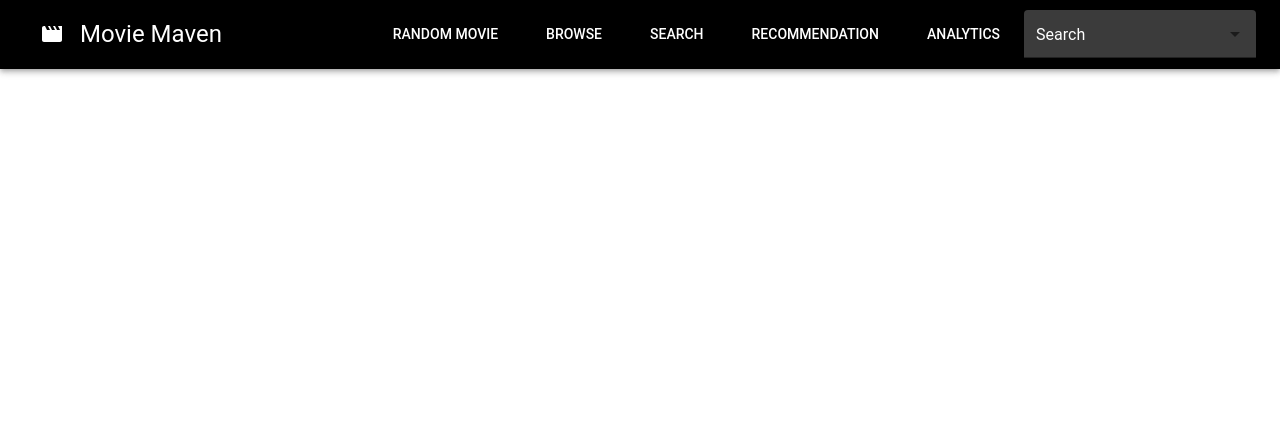
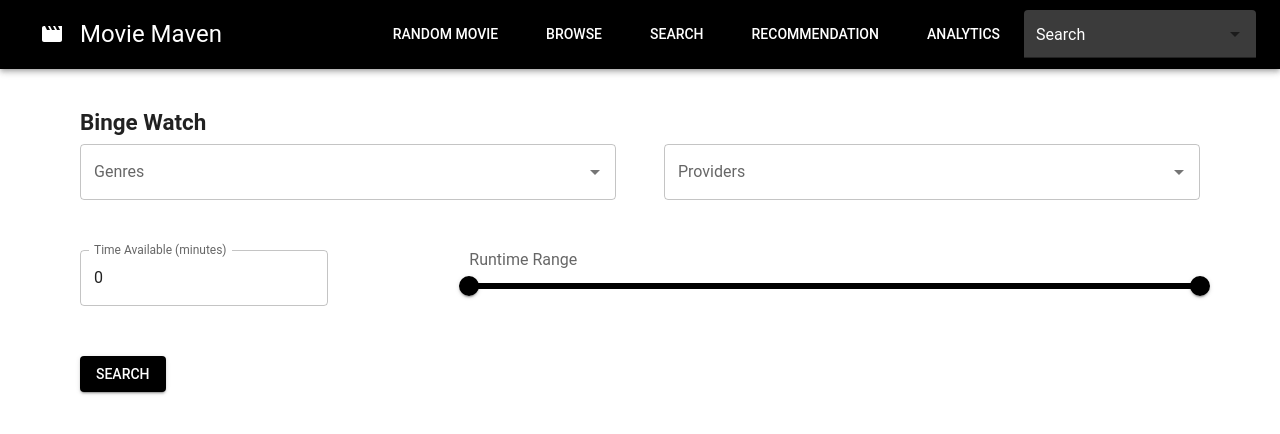
Before and after one commit to aywang71/Movie-Maven-DB-Project, a React (Create React App) app in the folder client/: page /bingeWatch in a window 1280 px wide. Shown: the top 434 px of the page. Built offline with nearby package versions, Linux system fonts and the light colour scheme.

Commit message:
implemented binge page

```diff
--- a/client/src/components/GridComponent.js
+++ b/client/src/components/GridComponent.js
@@ -1,10 +1,10 @@
 import React, { useState } from 'react';
-import { Grid, Box, IconButton } from '@mui/material';
+import { Grid, Box, IconButton, Typography } from '@mui/material';
 import { Link } from 'react-router-dom';
 import KeyboardArrowLeftIcon from '@mui/icons-material/KeyboardArrowLeft';
 import KeyboardArrowRightIcon from '@mui/icons-material/KeyboardArrowRight';
 
-const GridComponent = ({ items, type }) => {
+const GridComponent = ({ items, type, binge }) => {
   const imageKey = type === 'movie' ? 'poster_path' : 'provider_path';
   const linkTo = type === 'movie' ? '/movieInformation/' : '/platformInformation/';
 
@@ -31,16 +31,23 @@ const GridComponent = ({ items, type }) => {
   return (
     <>
       <Grid container spacing={3}>
-        {currentItems.map((item) => (
+        {currentItems.map((item, index) => (
           <Grid item key={item.id} xs={2}>
             <Box>
               <Link to={linkTo + item.id}>
                 <img
-                  src={`https://image.tmdb.org/t/p/w500${item[imageKey]}`}
+                  src={`https://image.tmdb.org/t/p/original${item[imageKey]}`}
                   alt={item.title}
                   style={{ width: '100%', height: '100%', objectFit: 'cover' }}
                 />
               </Link>
+              {/* Movie order and cumulative time */}
+              {binge && (
+                <Box mt={1}>
+                  <Typography variant="subtitle2">Movie Order: {startIndex + index + 1}</Typography>
+                  <Typography variant="subtitle2">Cumulative Time: {item.cumulative_time}</Typography>
+                </Box>
+              )}
             </Box>
           </Grid>
         ))}
--- a/client/src/pages/BingeWatchPage.js
+++ b/client/src/pages/BingeWatchPage.js
@@ -1,9 +1,172 @@
+import React, { useState } from 'react';
+import { TextField, Button, Grid, Box, Typography, Slider, InputLabel, Autocomplete, CircularProgress, Snackbar } from '@mui/material';
+import MuiAlert from '@mui/material/Alert';
+
+import { genres, providers } from "../utils";
+import GridComponent from '../components/GridComponent';
+
 const BingeWatchPage = () => {
-    return (
-        <div >
+  const [searchCriteria, setSearchCriteria] = useState({
+    genres: [],
+    providers: [],
+    timeAvailable: 0,
+    runtimeRange: [60, 180]
+  });
+  const [searchResults, setSearchResults] = useState([]);
+  const [isLoading, setIsLoading] = useState(false);
+  const [errorMessage, setErrorMessage] = useState('');
 
-        </div>
-    );
+  // Function to handle autocomplete change for genres
+  const handleGenreChange = (event, value) => {
+    setSearchCriteria(prevState => ({
+      ...prevState,
+      genres: value,
+    }));
+  };
+
+  // Function to handle autocomplete change for providers
+  const handleProviderChange = (event, value) => {
+    setSearchCriteria(prevState => ({
+      ...prevState,
+      providers: value,
+    }));
+  };
+
+  // Function to handle slider change for release date range
+  const handleRuntimeChange = (event, newValue) => {
+    setSearchCriteria(prevState => ({
+      ...prevState,
+      runtimeRange: newValue,
+    }));
+  };
+
+  // Function to handle time available change
+  const handleTimeAvailableChange = (event) => {
+    setSearchCriteria(prevState => ({
+        ...prevState,
+        timeAvailable: event.target.value,
+      }));
+  };
+
+  // Function to handle form submission
+  const handleSubmit = async (event) => {
+    event.preventDefault();
+
+    // Validate time available
+    const timeAvailableInt = parseInt(searchCriteria.timeAvailable);
+    if (isNaN(timeAvailableInt) || timeAvailableInt < 60) {
+      setErrorMessage('Time available must be an integer greater than, or equal to, 60.');
+      return;
+    }
+
+    setIsLoading(true);
+
+    fetch(`http://localhost:8080/binge_watching?`
+      + (searchCriteria.genres.length > 0 ? `genres_list=${searchCriteria.genres.toString()}&` : '')
+      + (searchCriteria.providers.length > 0 ? `providers_list=${searchCriteria.providers.map(provider => provider.platform_id).toString()}&` : '')
+      + `min_runtime=${searchCriteria.runtimeRange[0]}&`
+      + `max_runtime=${searchCriteria.runtimeRange[1]}&`
+      + `time_available=${searchCriteria.timeAvailable}`
+    )
+      .then(resp => resp.json())
+      .then(respJson => setSearchResults(respJson))
+      .catch(error => console.error(error))
+      .finally(() => setIsLoading(false));
+  };
+
+  // Function to handle Snackbar close
+  const handleCloseSnackbar = () => {
+    setErrorMessage('');
+  };
+
+  return (
+    <Box display="flex" flexDirection="column" justifyContent="center" alignItems="center">
+      <Grid container spacing={2} sx={{ m: 'auto', maxWidth: 1200, p: 5 }}>
+        {/* Title */}
+        <Typography variant="h4" gutterBottom>
+          Binge Watch
+        </Typography>
+        <Grid container spacing={6} justifyContent="center" alignItems="center">
+          {/* Genres */}
+          <Grid item xs={12} md={6}>
+            <Autocomplete
+              multiple
+              id="genres"
+              options={genres}
+              getOptionLabel={(option) => option}
+              value={searchCriteria.genres}
+              onChange={handleGenreChange}
+              renderInput={(params) => <TextField {...params} label="Genres" />}
+            />
+          </Grid>
+          {/* Providers */}
+          <Grid item xs={12} md={6}>
+            <Autocomplete
+              multiple
+              id="providers"
+              options={providers}
+              getOptionLabel={(option) => option.provider}
+              value={searchCriteria.providers}
+              onChange={handleProviderChange}
+              renderInput={(params) => <TextField {...params} label="Providers" />}
+            />
+          </Grid>
+          {/* Time Available */}
+          <Grid item xs={12} md={4}>
+            <TextField
+              label="Time Available (minutes)"
+              type="number"
+              defaultValue={searchCriteria.timeAvailable}
+              onChange={handleTimeAvailableChange}
+              InputProps={{ inputProps: { min: 60 } }}
+              InputLabelProps={{
+                shrink: true,
+              }}
+            />
+          </Grid>
+          {/* Runtime Range */}
+          <Grid item xs={12} md={8}>
+            <InputLabel id="runtime-range-label">Runtime Range</InputLabel>
+            <Slider
+              name="runtimeRange"
+              value={searchCriteria.runtimeRange}
+              onChange={handleRuntimeChange}
+              valueLabelDisplay="auto"
+              min={60}
+              max={180}
+              aria-labelledby="runtime-range-label"
+            />
+          </Grid>
+          {/* Submit button */}
+          <Grid item xs={12}>
+            <Button variant="contained" type="submit" onClick={handleSubmit}>Search</Button>
+          </Grid>
+        </Grid>
+        {/* Display search results in Grid Component */}
+        {(isLoading || searchResults.length > 0) && (
+          <Box mt={4}>
+            <Typography variant="h4" gutterBottom>
+              Binge Schedule
+            </Typography>
+            {isLoading ? (
+
+              <div style={{ display: 'flex', justifyContent: 'center', alignItems: 'center', width: '100vw' }}>
+                <CircularProgress />
+              </div>
+            ) : (
+                <GridComponent items={searchResults} type={"movie"} binge={true}/>
+            )}
+          </Box>
+        )}
+        {/* Error Snackbar */}
+        <Snackbar open={!!errorMessage} autoHideDuration={6000} onClose={handleCloseSnackbar}>
+          <MuiAlert elevation={6} variant="filled" severity="error" onClose={handleCloseSnackbar}>
+            {errorMessage}
+          </MuiAlert>
+        </Snackbar>
+      </Grid>
+    </Box>
+  );
 };
 
 export default BingeWatchPage;
```
